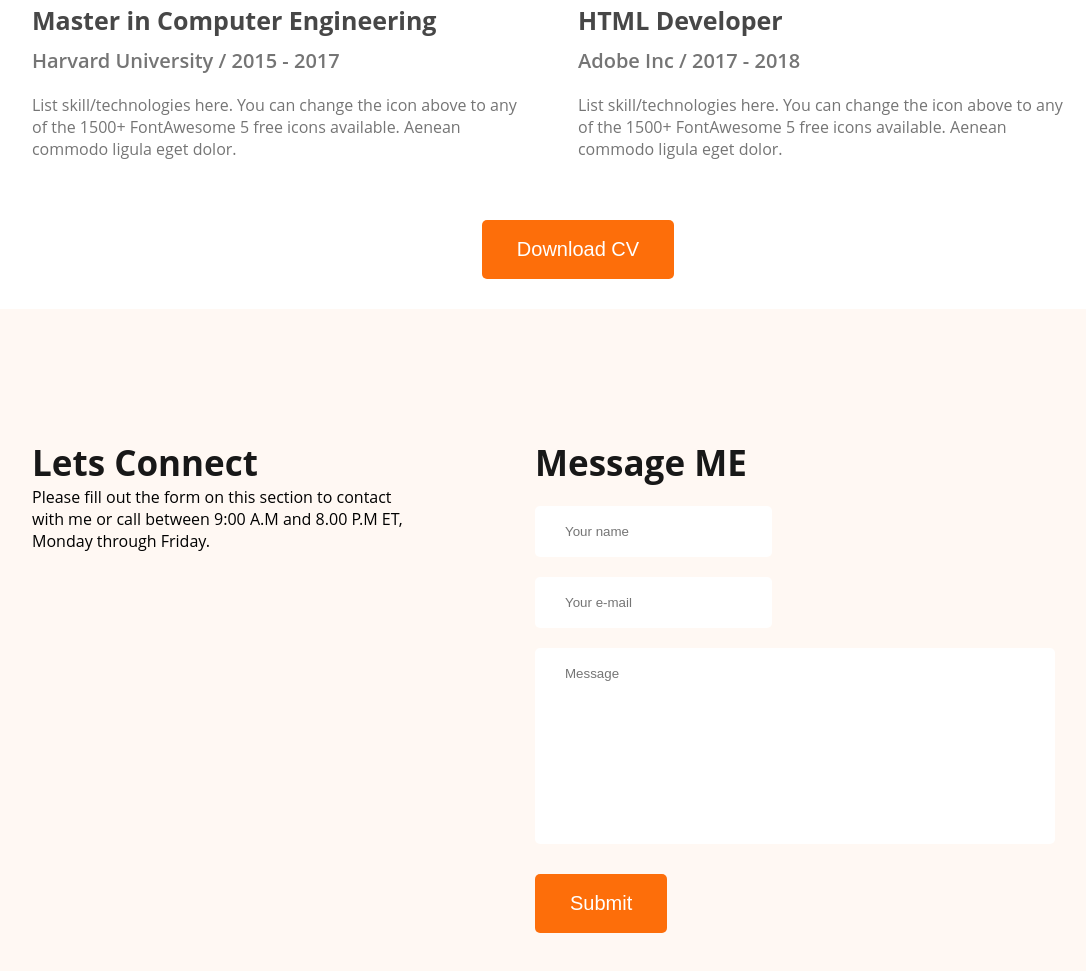
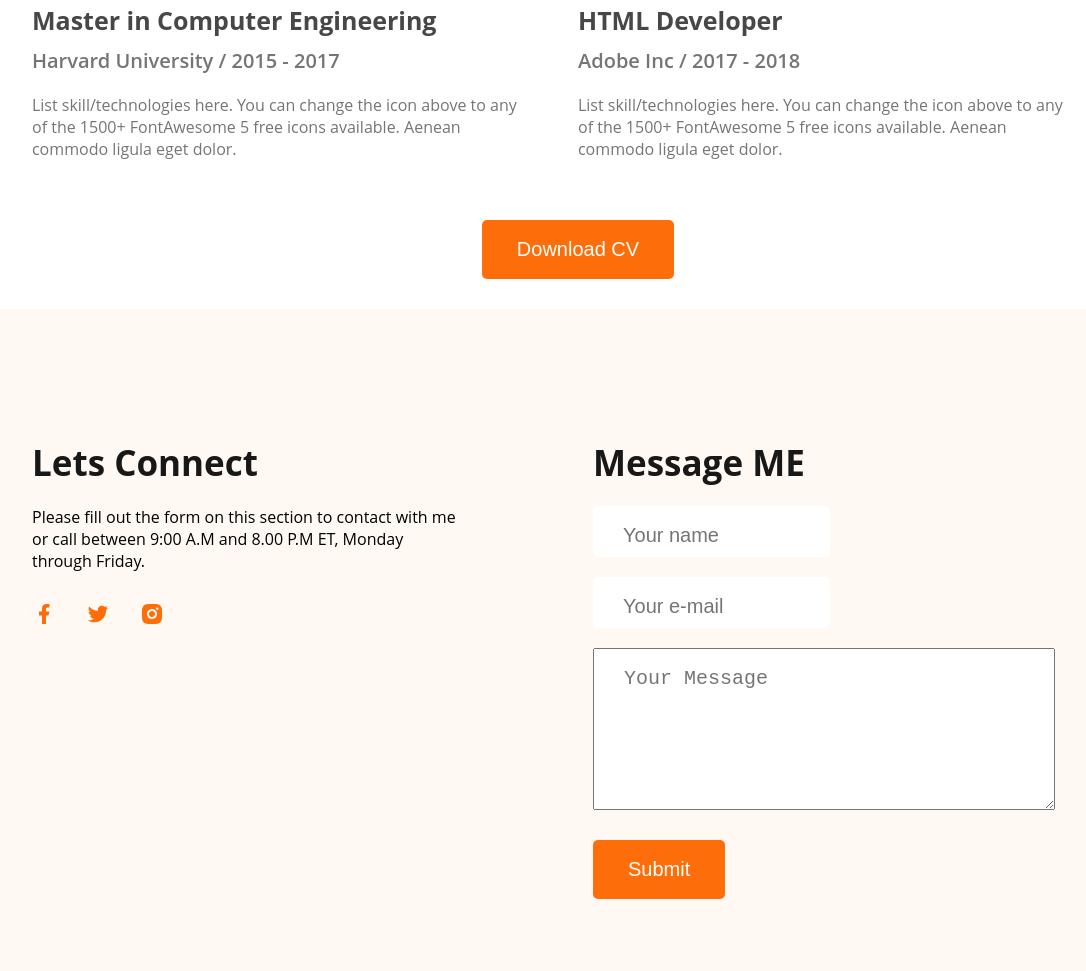
Before and after one commit to stanleynasif/Stans-web-dev_portfolio, a plain HTML site: page index.html in a window 1280 px wide. Shown: the part 2884-3855 px from the top of the page, without its empty margins (38-1124 px from the left). Drawn offline with Linux system fonts and the light colour scheme.

Commit message:
Done accept Symbols

```diff
--- a/Styles/style.css
+++ b/Styles/style.css
@@ -250,7 +250,7 @@ footer{
     gap: 20px;
     align-items:start;
 }
-input::placeholder{
+textarea::placeholder,input::placeholder{
     position: absolute;
     left: 30px;
     top: 18px;
@@ -263,3 +263,15 @@ input{
 input:hover{
     box-shadow: 10px 10px 50px 1px #757575;
 }
+.C1{
+    padding: 20px 20px 20px 0px;
+}
+.social-icon{
+    display: flex;
+    gap: 30px;
+    padding: 10px 0;
+}
+::placeholder{
+    font-size: 20px;
+    color: #757575;
+}
--- a/index.html
+++ b/index.html
@@ -154,8 +154,10 @@
                 <h3 class="section-title">Lets Connect</h3>
                 <div class="contact">
                     <p class="C1">Please fill out the form on this section to contact with me or call between 9:00 A.M and 8.00 P.M ET, Monday through Friday.</p>
-                    <Div>
-
+                    <Div class="social-icon">
+                        <a href="https://www.facebook.com" target="_blank"><img src="images/icons/facebook.png" alt="fb logo"></a>
+                        <a href="https://www.x.com" target="_blank"><img src="images/icons/twitter.png" alt="x logo"></a>
+                        <a href="https://www.instagram.com" target="_blank"><img src="images/icons/insta.png" alt="instagram logo"></a>
                     </Div>
                 </div>
             </div>
@@ -165,7 +167,8 @@
                     <form class="FM1" action="">
                         <input placeholder="Your name" type="text">
                         <input placeholder="Your e-mail" type="email">
-                        <input placeholder="Message" type="text" id="mbox">
+                        <!-- <input placeholder="Message" type="text" id="mbox"> -->
+                         <Textarea id="mbox" placeholder="Your Message"></Textarea>
                     </form>
                     <Div class="B1">
                         <button class="btn-primary ">Submit</button>
```
